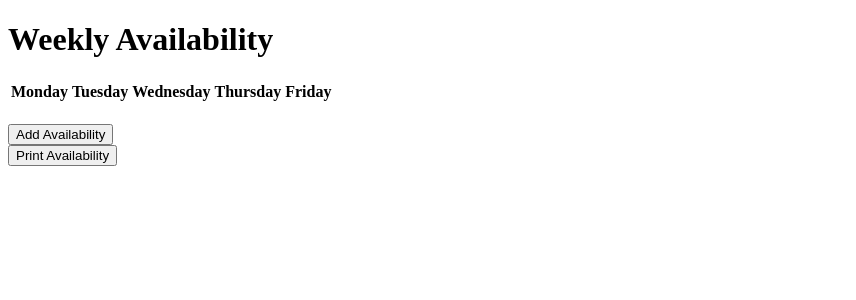
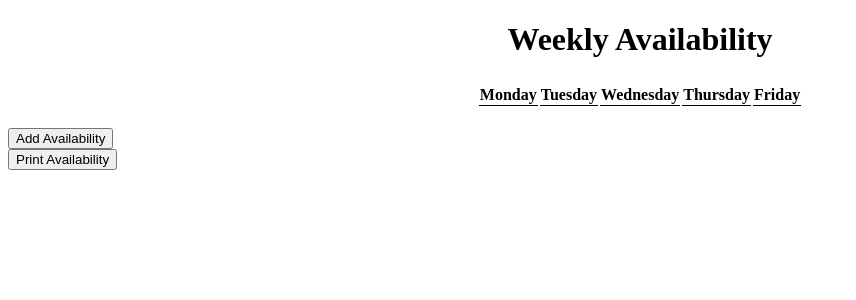
Before and after one commit to ggarcia852/weekly_availability_app, a React (Create React App) app: page / in a window 1280 px wide. Shown: the top 300 px of the page, without its empty margins (0-856 px from the left). Built offline with nearby package versions, Linux system fonts and the light colour scheme.

Commit message:
added styled-components and started table styles

```diff
--- a/package.json
+++ b/package.json
@@ -9,6 +9,7 @@
     "react": "^18.2.0",
     "react-dom": "^18.2.0",
     "react-scripts": "5.0.1",
+    "styled-components": "^5.3.5",
     "web-vitals": "^2.1.4"
   },
   "scripts": {
--- a/src/components/WeeklyAvailability/WeeklyAvailability.js
+++ b/src/components/WeeklyAvailability/WeeklyAvailability.js
@@ -1,5 +1,12 @@
 import React from "react";
 import AvailablePeriod from "../AvailablePeriod/AvailablePeriod";
+import {
+  Container,
+  StyledHeading,
+  StyledMessage,
+  StyledTable,
+  StyledTableHeader,
+} from "./WeeklyAvailabilityStyles";
 
 export default function WeeklyAvailability({
   availablePeriods,
@@ -22,17 +29,20 @@ export default function WeeklyAvailability({
     );
   };
   return (
-    <>
-      <h1>Weekly Availability</h1>
-      <p>{userMessage}</p>
-      <table>
+    <Container>
+      <StyledHeading>Weekly Availability</StyledHeading>
+      <StyledMessage>{userMessage}</StyledMessage>
+      <StyledTable>
+        <thead>
           <tr>
-          <th>Monday</th>
-          <th>Tuesday</th>
-          <th>Wednesday</th>
-          <th>Thursday</th>
-          <th>Friday</th>
+            <StyledTableHeader>Monday</StyledTableHeader>
+            <StyledTableHeader>Tuesday</StyledTableHeader>
+            <StyledTableHeader>Wednesday</StyledTableHeader>
+            <StyledTableHeader>Thursday</StyledTableHeader>
+            <StyledTableHeader>Friday</StyledTableHeader>
           </tr>
+        </thead>
+        <tbody>
           <tr>
             {getAvailablePeriods("Monday")}
             {getAvailablePeriods("Tuesday")}
@@ -40,7 +50,8 @@ export default function WeeklyAvailability({
             {getAvailablePeriods("Thursday")}
             {getAvailablePeriods("Friday")}
           </tr>
-      </table>
-    </>
+        </tbody>
+      </StyledTable>
+    </Container>
   );
 }
--- /dev/null
+++ b/src/components/WeeklyAvailability/WeeklyAvailabilityStyles.js
@@ -0,0 +1,31 @@
+import styled from "styled-components";
+
+export const Container = styled.div`
+    text-align: center;
+`
+
+export const StyledHeading = styled.h1`
+    margin-bottom: 0px;
+`
+
+export const StyledMessage = styled.div`
+    color: red;
+    height: 25px;
+    font-size: 12px;
+`
+
+export const StyledTable = styled.table`
+    margin: auto;
+`
+
+export const StyledTableHeader = styled.th`
+    border-bottom: 1px solid black;
+`
+
+export const StyledTableCell = styled.td`
+    background-color: #96D4D4;
+`
+
+// export const = styled.div``
+// export const = styled.div``
+// export const = styled.div``
```
Also changed, not shown: src/components/AddAvailabilityForm/AddAvailabilityFormStyles.js (added), src/components/AvailablePeriod/AvailablePeriodStyles.js (added), 1 other file (tests, documents, lock files or other folders). Lines whose indentation alone changed are shown as unchanged.
